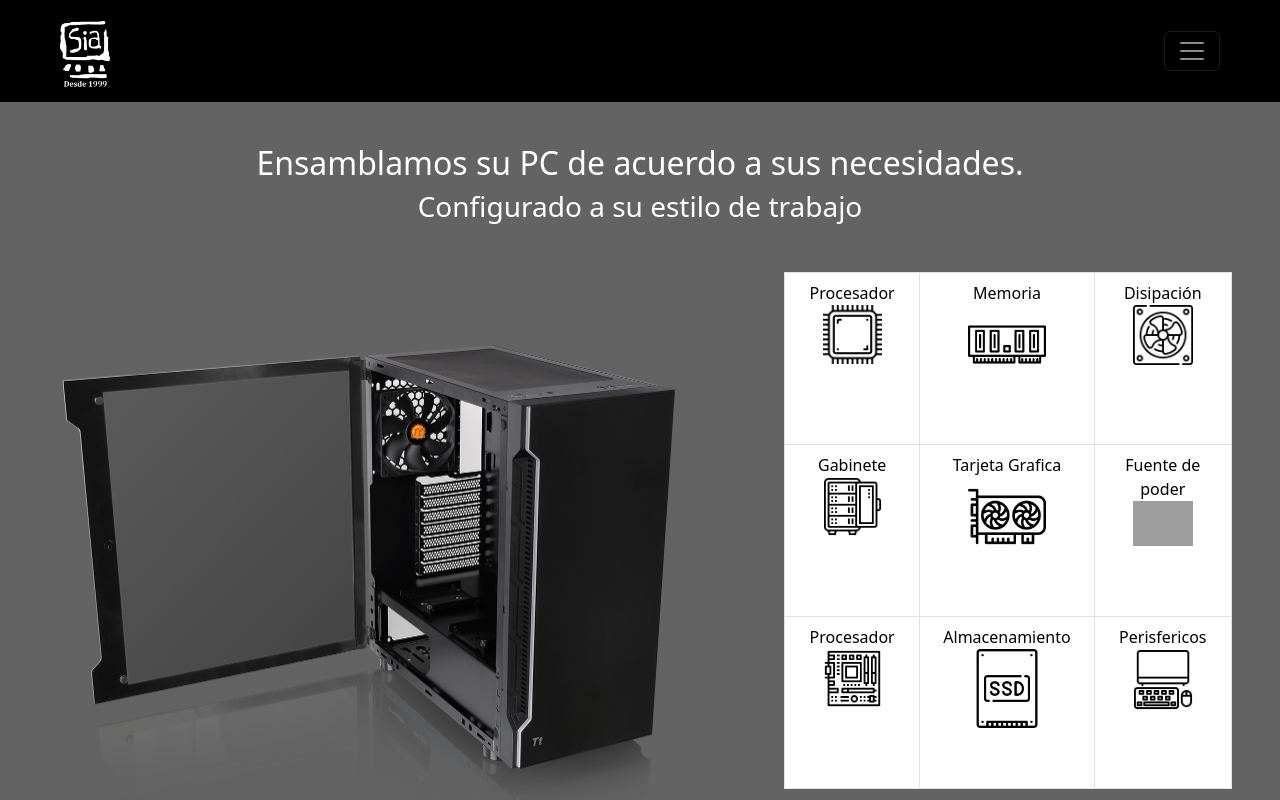
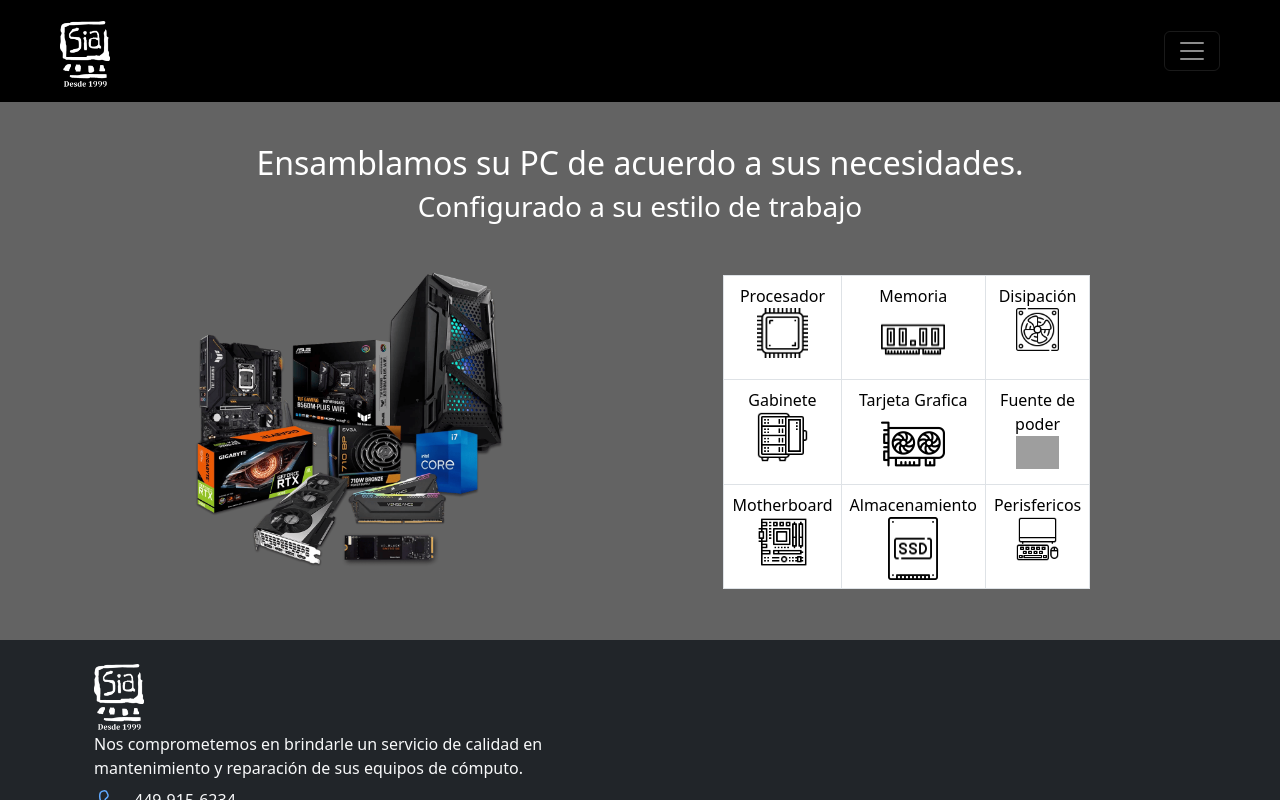
Before and after one commit to leonardo-da/siawebsite, a React (Create React App) app: page /productos in a window 1280 px wide. Shown: the top 800 px of the page. Built offline with nearby package versions, Linux system fonts and the light colour scheme; grey boxes are pictures that could not be loaded.

Commit message:
Sidebar configuratio

```diff
--- a/src/App.css
+++ b/src/App.css
@@ -117,3 +117,8 @@
     width: 100%;
     height: 100%;
   }
+
+  .sidebar.close {
+    left: -240px;
+    transition:0.3s all ease-in-out;
+}
--- a/src/Components/navbar.js
+++ b/src/Components/navbar.js
@@ -25,6 +25,18 @@
       }
   }
 
+  const totop = (event) => {
+      window.scrollTo(0, 0);
+  }
+
+  const [menuOpen, setMenuOpen] = useState(false)
+  const toggleMenu = () => {
+    setMenuOpen(!menuOpen)
+  }
+
+  const handleClose = () => setMenuOpen(false)
+
+
 
   const pathname = useLocation().pathname;
   return (
@@ -33,23 +45,23 @@
         <div class="fixed-top">
         <Navbar key={expand} bg="black" variant="dark" expand={expand}>
           <Container fluid className="mx-5" >
-            <Navbar.Brand as={Link} to="/" className="mt-2 ms-"><img alt="logo" src={LogoNav} style={{width:'50px'}}></img></Navbar.Brand>
-            <Navbar.Toggle   />
-            <Navbar.Offcanvas
+            <Navbar.Brand onClick={totop} as={Link} to="/" className="mt-2 ms-"><img alt="logo" src={LogoNav} style={{width:'50px'}}></img></Navbar.Brand>
+            <Navbar.Toggle onClick={toggleMenu}  />
+            <Navbar.Offcanvas onHide={handleClose} restoreFocus={false} show={menuOpen}
               id={`offcanvasNavbar-expand-${expand}`}
               aria-labelledby={`offcanvasNavbarLabel-expand-${expand}`}
               placement="end" >
               <Offcanvas.Header closeButton >
                 <Offcanvas.Title id={`offcanvasNavbarLabel-expand-${expand}`}>
-                  <Navbar.Brand class="text-decoration-none text-white" as={Link} to="/"><img alt="logo" src={LogoNav} style={{width:'50px',filter:'invert(100%)'}}></img></Navbar.Brand>
+                  <Navbar.Brand class="text-decoration-none text-white" onClick={event => {toggleMenu();totop();}} as={Link} to="/"><img alt="logo" src={LogoNav} style={{width:'50px',filter:'invert(100%)'}}></img></Navbar.Brand>
                 </Offcanvas.Title>
               </Offcanvas.Header>
               <Offcanvas.Body>
                 <Nav className="justify-content-end flex-grow-1 pe-3">
-                  <Nav.Link className={`${pathname === '/Servicios' ? 'text-decoration-underline fw-bold' : 'text-decoration-none'}`} as={Link} to="/Servicios">Servicios</Nav.Link>
-                  <Nav.Link className={`${pathname === '/Productos' ? 'text-decoration-underline fw-bold' : 'text-decoration-none'}`} as={Link} to="/Productos">Productos</Nav.Link>
-                  <Nav.Link className={`${pathname === '/Soporte' ? 'text-decoration-underline fw-bold' : 'text-decoration-none'}`} as={Link} to="/Soporte">Soporte</Nav.Link>
-                  <Nav.Link className={`${pathname === '/Contacto' ? 'text-decoration-underline fw-bold' : 'text-decoration-none'}`} as={Link} to="/Contacto">Contacto</Nav.Link>
+                  <Nav.Link className={`${pathname === '/Servicios' ? 'text-decoration-underline fw-bold' : 'text-decoration-none'}`} onClick={event => {toggleMenu();totop();}} as={Link} to="/Servicios" >Servicios</Nav.Link>
+                  <Nav.Link className={`${pathname === '/Productos' ? 'text-decoration-underline fw-bold' : 'text-decoration-none'}`} onClick={event => {toggleMenu();totop();}} as={Link} to="/Productos">Productos</Nav.Link>
+                  <Nav.Link className={`${pathname === '/Soporte' ? 'text-decoration-underline fw-bold' : 'text-decoration-none'}`} onClick={event => {toggleMenu();totop();}} as={Link} to="/Soporte">Soporte</Nav.Link>
+                  <Nav.Link className={`${pathname === '/Contacto' ? 'text-decoration-underline fw-bold' : 'text-decoration-none'}`} onClick={event => {toggleMenu();totop();}} as={Link} to="/Contacto">Contacto</Nav.Link>
                   <NavDropdown title="Ingresar" id={`offcanvasNavbarDropdown-expand-${expand}`}>
                       <Form className="d-flex">
                         <Form.Control onChange={handleInputChange} name="password" placeholder="Contraseña" className="mx-2" type="password" />
--- a/src/Pages/productos.js
+++ b/src/Pages/productos.js
@@ -1,4 +1,4 @@
-import { Table} from "react-bootstrap";
+import { Table, Tooltip, OverlayTrigger} from "react-bootstrap";
 
 import PC from '../assets/img/PC.png';
 import PRO from '../assets/img/procesador.png';
@@ -20,24 +20,80 @@
         <h2 className="text-center pt-5">Ensamblamos su PC de acuerdo a sus necesidades.</h2>
         <h3 className="text-center">Configurado a su estilo de trabajo</h3>
 
-        <div class="mt-5 d-flex">
-        <img className="w-50 mx-5" src={PC}></img>
-        <Table className="w-50 mx-5 text-center text-white" bordered>
+        <div class="mt-5 d-flex pb-5" style={{margin:"auto"}}>
+        <img className="w-25 me-4" alt="PC" style={{margin:"auto"}} src={PC}></img>
+        <Table className="w-25 text-center text-white" style={{margin:"auto"}} bordered>
           <tbody>
             <tr>
-              <td><div>Procesador</div><img className="w-50" src={PRO}></img></td>
-              <td><div>Memoria</div><img className="w-50" src={RAM}></img></td>
-              <td><div>Disipación</div><img className="w-50" src={FAN}></img></td>
+              <td>
+                <OverlayTrigger overlay={<Tooltip id="tooltip-disabled">Velocidad de trabajo</Tooltip>}>
+                  <span className="d-inline-block">
+                    <div>Procesador</div><img className="w-50" alt="Procesador" src={PRO}></img>
+                  </span>
+                </OverlayTrigger>
+              </td>
+              <td>
+                <OverlayTrigger overlay={<Tooltip id="tooltip-disabled">Múltiples aplicaciones abiertas</Tooltip>}>
+                  <span className="d-inline-block">
+                  <div>Memoria</div><img alt="RAM" className="w-50" src={RAM}></img>
+                  </span>
+                </OverlayTrigger>
+              </td>
+              <td>
+                <OverlayTrigger overlay={<Tooltip id="tooltip-disabled">Reducir temperatura</Tooltip>}>
+                  <span className="d-inline-block">
+                    <div>Disipación</div><img alt="Dicipacion" className="w-50" src={FAN}></img>
+                  </span>
+                </OverlayTrigger>
+              </td>
             </tr>
             <tr>
-            <td><div>Gabinete</div><img className="w-50" src={GAB}></img></td>
-            <td><div>Tarjeta Grafica</div><img className="w-50" src={GRA}></img></td>
-            <td><div>Fuente de poder</div><img className="w-50" src={POD}></img></td>
+            <td>
+              <OverlayTrigger overlay={<Tooltip id="tooltip-disabled">Estética y protección</Tooltip>}>
+                  <span className="d-inline-block">
+                    <div>Gabinete</div><img alt="Gabinete" className="w-50" src={GAB}></img>
+                  </span>
+              </OverlayTrigger>
+            </td>
+            <td>
+              <OverlayTrigger overlay={<Tooltip id="tooltip-disabled">Visualización en alta calidad</Tooltip>}>
+                  <span className="d-inline-block">
+                    <div>Tarjeta Grafica</div><img alt="Grafica" className="w-50" src={GRA}></img>
+                  </span>
+              </OverlayTrigger>
+            </td>
+            <td>
+              <OverlayTrigger overlay={<Tooltip id="tooltip-disabled">Energía para cada componente</Tooltip>}>
+                  <span className="d-inline-block">
+                    <div>Fuente de poder</div><img alt="Fuente" className="w-50" src={POD}></img>
+                  </span>
+              </OverlayTrigger>
+            </td>
             </tr>
             <tr>
-            <td><div>Procesador</div><img className="w-50" src={MAD}></img></td>
-            <td><div>Almacenamiento</div><img className="w-50" src={ALM}></img></td>
-            <td><div>Perisfericos</div><img className="w-50" src={PER}></img></td>
+            <td>
+
+              <OverlayTrigger overlay={<Tooltip id="tooltip-disabled">Comunicación de los componentes</Tooltip>}>
+                  <span className="d-inline-block">
+                    <div>Motherboard</div><img alt="Motherboard" className="w-50" src={MAD}></img>
+                  </span>
+              </OverlayTrigger>
+            </td>
+            <td>
+              <OverlayTrigger overlay={<Tooltip id="tooltip-disabled">Velocidad en su información</Tooltip>}>
+                <span className="d-inline-block">
+                  <div>Almacenamiento</div><img alt="Almacenamiento" className="w-50" src={ALM}></img>
+                </span>
+              </OverlayTrigger>
+            </td>
+            <td>
+
+              <OverlayTrigger overlay={<Tooltip id="tooltip-disabled">Controle su PC</Tooltip>}>
+                <span className="d-inline-block">
+                  <div>Perisfericos</div><img alt="Perisfericos" className="w-50" src={PER}></img>
+                </span>
+              </OverlayTrigger>
+            </td>
             </tr>
           </tbody>
         </Table>
```
Also changed, not shown: src/assets/img/PC.png.
